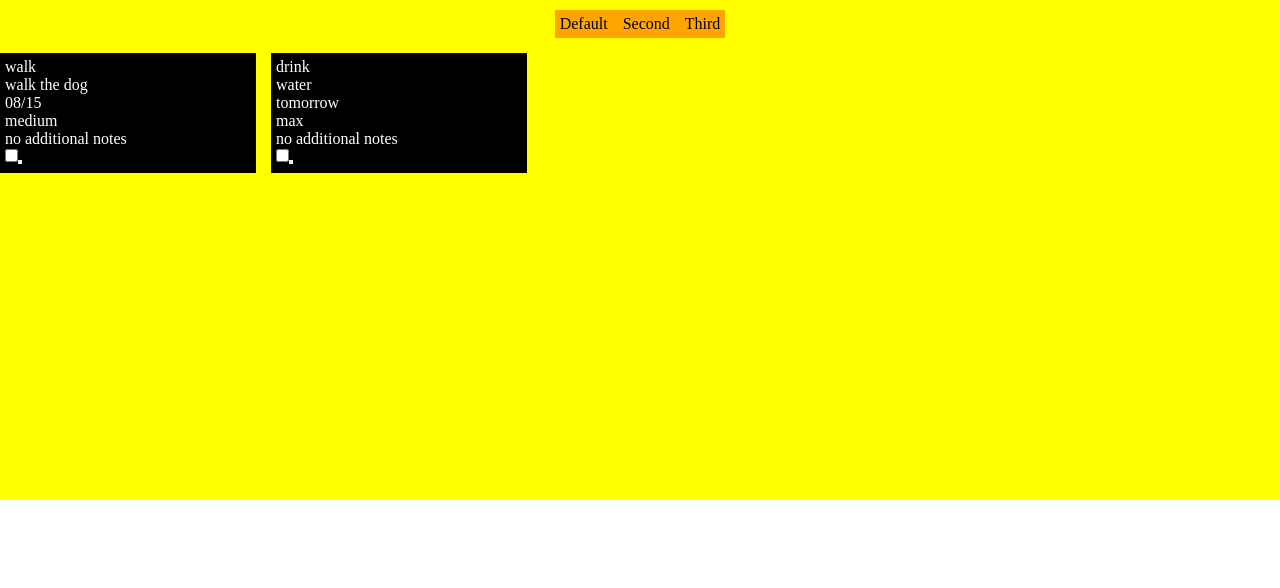
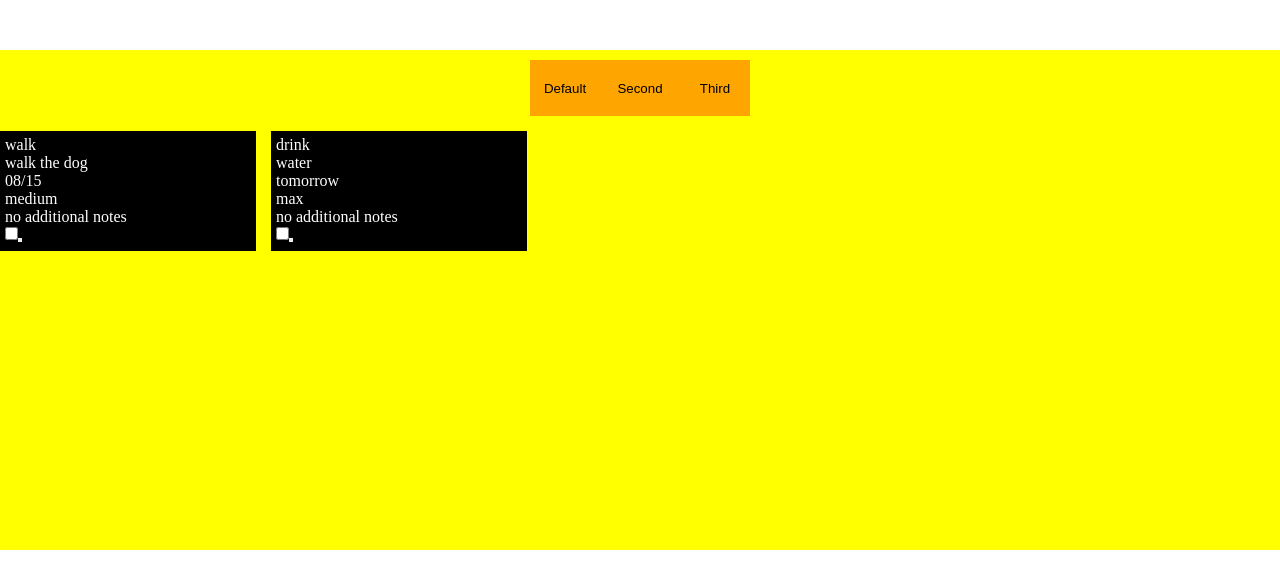
Before and after one commit to LucasAzevedoTheDev/to-do-list, a website built with webpack: page src/index.html in a window 1280 px wide. Built offline with nearby package versions, Linux system fonts and the light colour scheme.

Commit message:
add project buttons and basic css for them

```diff
--- a/src/styles.css
+++ b/src/styles.css
@@ -12,6 +12,8 @@
   flex-direction: column;
   align-items: center;
   gap: 15px;
+  margin-top: 50px;
+  margin-bottom: auto;
 }
 
 .todo-div {
@@ -34,6 +36,21 @@
   padding: 5px;
   margin-top: 10px;
   gap: 15px;
+  height: 7vh;
   display: flex;
+  align-items: center;
   justify-content: space-around;
 }
+
+.project-buttons {
+  cursor: pointer;
+  padding: 5px;
+  width: 60px;
+  height: 6vh;
+  border: none;
+  background-color: orange;
+}
+
+.project-buttons:hover {
+  background-color: yellow
+}
--- a/src/ui.js
+++ b/src/ui.js
@@ -66,9 +66,14 @@ function createProjectDiv() {
   containerDiv.prepend(projectDiv);
 
   projects.forEach(project => {
-    const projectP = document.createElement("p");
-    projectP.textContent = project.name;
-    projectDiv.appendChild(projectP);
+    const projectButtons = document.createElement("button");
+    projectButtons.classList.add("project-buttons");
+    projectButtons.textContent = project.name;
+    projectDiv.appendChild(projectButtons);
+
+    projectButtons.addEventListener("click", () => {
+      //
+    })
   });
 }
 
```
